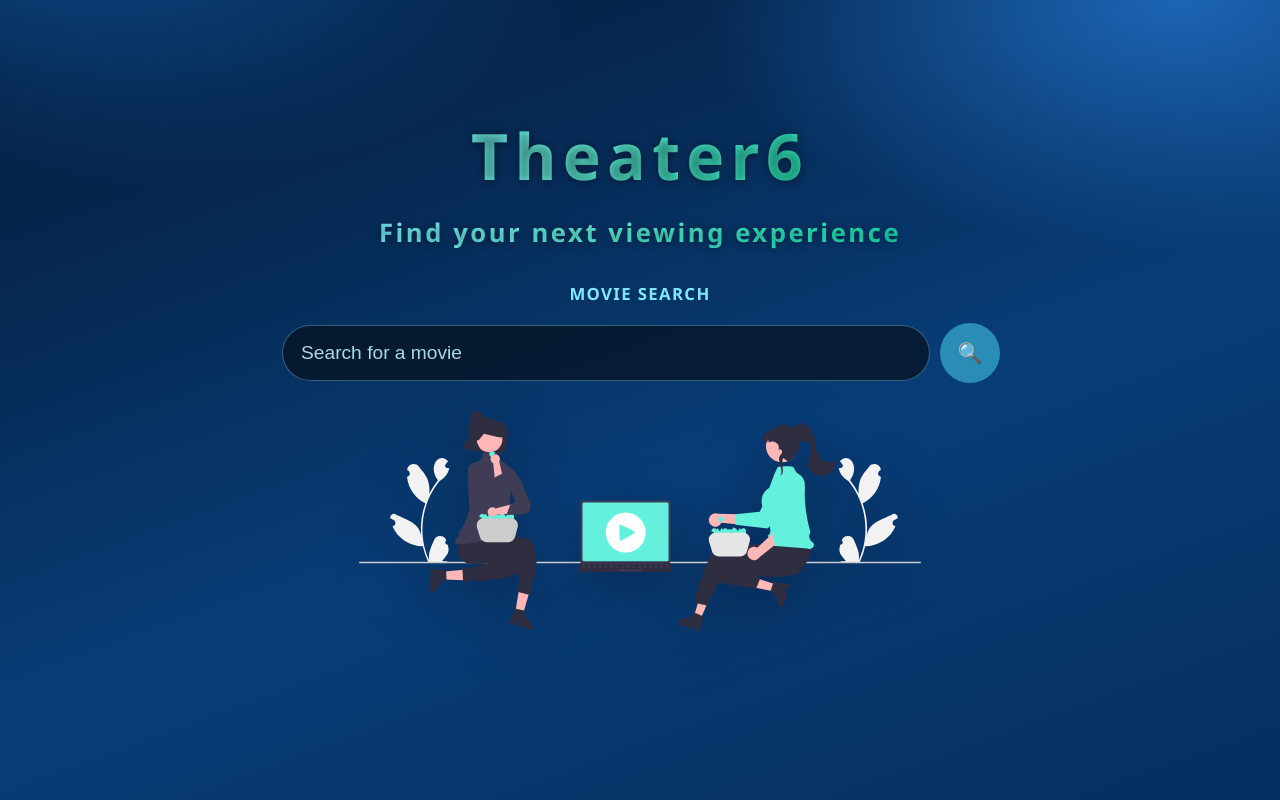
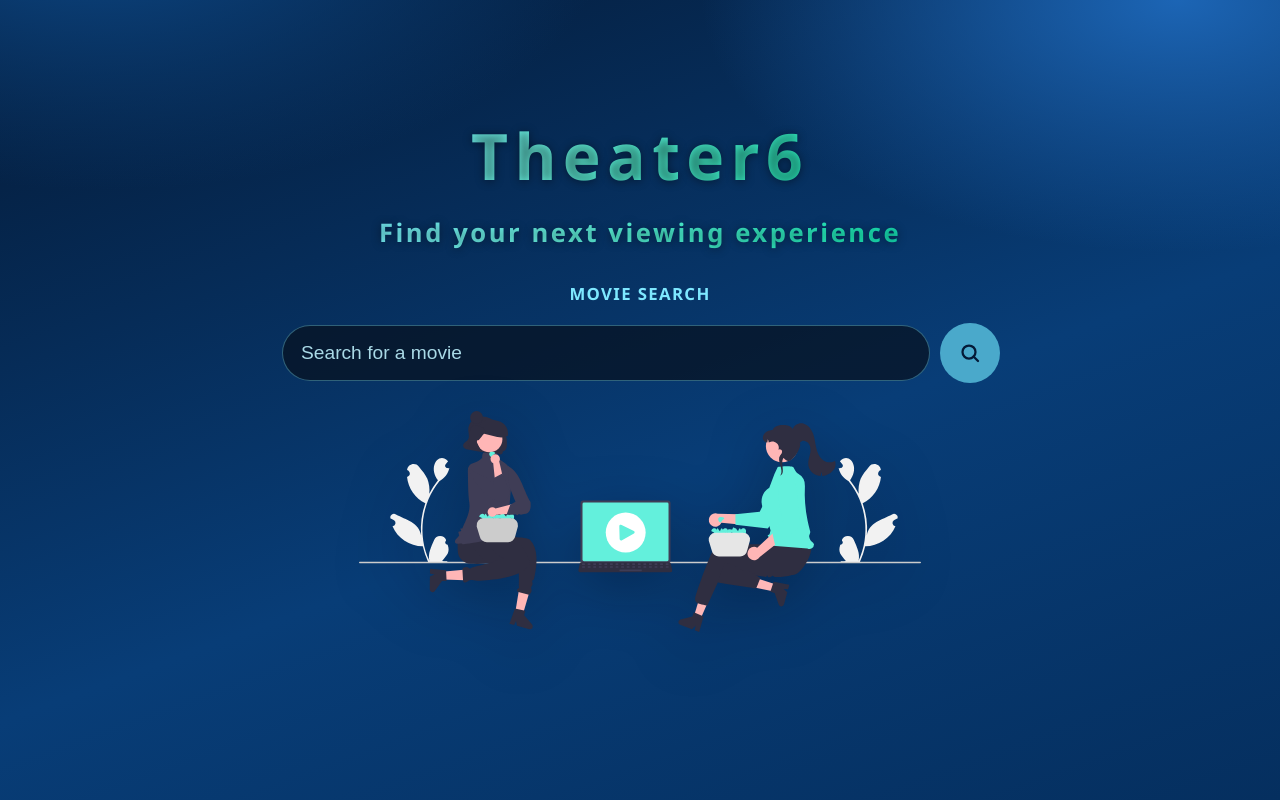
Before and after one commit to steven-frasica/theater-6-react, a React (Create React App) app: page / in a window 1280 px wide. Shown: the top 800 px of the page. Built offline with nearby package versions, Linux system fonts and the light colour scheme.

Commit message:
add comments

```diff
--- a/src/components/Footer/Footer.css
+++ b/src/components/Footer/Footer.css
@@ -1,3 +1,4 @@
+/* Shared footer backdrop keeps the site visually anchored without competing with content. */
 .footer {
   background:
     radial-gradient(
@@ -18,6 +19,7 @@
   padding: 8px 0 12px;
 }
 
+/* Centers footer content independently of the page content width above it. */
 .footer__inner {
   width: 100%;
   max-width: 1200px;
@@ -25,12 +27,14 @@
   padding: 0 clamp(20px, 4vw, 40px);
 }
 
+/* Stacked layout keeps the footer simple on both desktop and mobile. */
 .footer__stack {
   display: flex;
   flex-direction: column;
   align-items: center;
 }
 
+/* Logo wrapper preserves consistent hit area and spacing even though the image is decorative. */
 .footer__logo {
   display: flex;
   align-items: center;
@@ -40,6 +44,7 @@
   margin: 0;
 }
 
+/* Filter recolors the icon so it matches the site's blue-cyan palette. */
 .footer__img {
   width: 72px;
   height: 72px;
--- a/src/components/Footer/Footer.jsx
+++ b/src/components/Footer/Footer.jsx
@@ -1,5 +1,6 @@
 import "./Footer.css";
 
+// Global footer rendered once from App so it appears below every route.
 const Footer = () => {
   return (
     <footer className="footer">
@@ -13,6 +14,7 @@ const Footer = () => {
           <div className="footer__copyright">
             Copyright © 2026 Theater6 Steven Frasica
           </div>
+          {/* Attribution stays in the footer because the movie icon asset comes from Flaticon. */}
           <a
             className="footer__attribution"
             href="https://www.flaticon.com/free-icons/movie"
--- a/src/components/Home/Home.css
+++ b/src/components/Home/Home.css
@@ -1,3 +1,4 @@
+/* Full-screen hero shell for the landing page. */
 .home {
   min-height: 100vh;
   display: grid;
@@ -11,12 +12,14 @@
   color: #f4f8ff;
 }
 
+/* Centers the stacked headline, search form, and decorative image as one unit. */
 .home__hero {
   width: min(720px, 100%);
   text-align: center;
   transform: translateY(-28px);
 }
 
+/* Shared Theater6 brand treatment used to visually tie pages together. */
 .home__brand {
   margin: 0 0 16px;
   letter-spacing: 0.1em;
@@ -35,6 +38,7 @@
   text-shadow: 0 1px 10px rgba(0, 0, 0, 0.45);
 }
 
+/* Small label that introduces the search controls below the main headline. */
 .home__eyebrow {
   margin: 0 0 18px;
   color: #7ee8ff;
@@ -44,6 +48,7 @@
   text-transform: uppercase;
 }
 
+/* Primary message for the landing page. */
 .home__title {
   margin: 0 0 32px;
   font-size: clamp(1.2rem, 2vw, 3rem);
@@ -57,6 +62,7 @@
   line-height: 1.6;
 }
 
+/* Search input and submit button are laid out as a single control row on desktop. */
 .home__search {
   display: grid;
   grid-template-columns: 1fr auto;
@@ -64,6 +70,7 @@
   width: 100%;
 }
 
+/* Decorative image under the search form; it adds theme without affecting behavior. */
 .home__movie-image {
   width: min(600px, 78%);
   margin-top: 28px;
@@ -73,6 +80,7 @@
   filter: drop-shadow(0 16px 28px rgba(0, 8, 20, 0.3))
 }
 
+/* Input is visually blended into the page while still acting as the primary action field. */
 .home__input {
   width: 100%;
   padding: 16px 18px;
@@ -83,6 +91,7 @@
   font-size: 1.2rem;
 }
 
+/* Button carries the only explicit action on Home: move into the results route. */
 .home__button {
   width: 60px;
   height: 60px;
@@ -91,8 +100,8 @@
   justify-content: center;
   border: none;
   border-radius: 999px;
-  background: #2a8db5;
-  color: #f4f8ff;
+  background: #4aa9cb;
+  color: #041a37;
   font-size: 1.25rem;
   font-weight: 700;
   cursor: pointer;
@@ -101,18 +110,26 @@
 
 .home__button:hover {
   transform: translateY(-1px);
-  box-shadow: 0 10px 24px rgba(42, 141, 181, 0.32);
+  box-shadow: 0 10px 24px rgba(74, 169, 203, 0.34);
 }
 
 .home__button:active {
   transform: translateY(0);
 }
 
+/* Inline SVG uses currentColor so the icon can be themed from the button itself. */
 .home__button-icon {
-  line-height: 1;
+  width: 24px;
+  height: 24px;
+  fill: none;
+  stroke: currentColor;
+  stroke-width: 2.25;
+  stroke-linecap: round;
+  stroke-linejoin: round;
 }
 
 @media (max-width: 640px) {
+  /* Relax the upward offset and stack controls on smaller screens. */
   .home__hero {
     transform: translateY(-10px);
   }
--- a/src/components/Home/Home.jsx
+++ b/src/components/Home/Home.jsx
@@ -2,10 +2,12 @@ import { useState } from "react";
 import { useNavigate } from "react-router-dom";
 import './Home.css';
 
+// Landing page that collects the initial search term and routes into results.
 const Home = () => {
   const [searchTerm, setSearchTerm] = useState("");
   const navigate = useNavigate();
 
+  // The results page reads the query from the URL, so Home writes it there.
   const handleSubmit = (event) => {
     event.preventDefault();
 
@@ -23,14 +25,21 @@ const Home = () => {
         <h1 className="home__brand">Theater6</h1>
         <h1 className="home__title">Find your next viewing experience</h1>
         <p className="home__eyebrow">Movie Search</p>
+        {/* Controlled form keeps the input state in sync before routing to results. */}
         <form onSubmit={handleSubmit} className="home__search">
           <input type="text" className="home__input" value={searchTerm} onChange={(event) => setSearchTerm(event.target.value)} placeholder="Search for a movie"/>
           <button className="home__button" type="submit" aria-label="Search movies">
-  <span className="home__button-icon" aria-hidden="true">
-    🔍
-  </span>
-</button>
+            <svg
+              className="home__button-icon"
+              aria-hidden="true"
+              viewBox="0 0 24 24"
+            >
+              <circle cx="11" cy="11" r="6.5" />
+              <line x1="15.5" y1="15.5" x2="20" y2="20" />
+            </svg>
+          </button>
         </form>
+        {/* Decorative asset served from /public so it can be referenced by root-relative path. */}
         <img
           className="home__movie-image"
           src="/movie.svg"
--- a/src/components/MovieCard/MovieCard.css
+++ b/src/components/MovieCard/MovieCard.css
@@ -1,3 +1,4 @@
+/* Card wrapper establishes the containing block for the hover details overlay. */
 .movie-card {
   position: relative;
   align-self: start;
@@ -5,6 +6,7 @@
   border-radius: 12px;
 }
 
+/* Figure/media share the same clipping shape so poster edges stay consistent. */
 .movie-card__figure,
 .movie-card__media {
   margin: 0;
@@ -17,6 +19,7 @@
   height: 100%;
 }
 
+/* Fixed poster ratio keeps the grid stable even with mixed source image sizes. */
 .movie-card__media {
   width: 100%;
   min-height: 0;
@@ -26,6 +29,7 @@
   cursor: pointer;
 }
 
+/* Slight zoom on hover adds motion without moving the grid layout itself. */
 .movie-card__image {
   display: block;
   width: 100%;
@@ -44,6 +48,7 @@
   transform: translateY(0);
 }
 
+/* Hidden details panel fades in on hover instead of occupying permanent card space. */
 .movie-card__details {
   position: absolute;
   left: 8px;
--- a/src/components/MovieCard/MovieCard.jsx
+++ b/src/components/MovieCard/MovieCard.jsx
@@ -1,6 +1,7 @@
 import { useNavigate } from "react-router-dom";
 import "./MovieCard.css";
 
+// Presentational card plus navigation bridge from results into a movie detail route.
 const MovieCard = ({ movie, fallbackPoster, searchTerm }) => {
   const navigate = useNavigate();
 
@@ -8,6 +9,7 @@ const MovieCard = ({ movie, fallbackPoster, searchTerm }) => {
     return value && value !== "N/A" ? value : fallback;
   };
 
+  // Pass the current results URL along so MovieDetails can link back to the same search state.
   const trimmedSearch = searchTerm.trim();
   const backTo = trimmedSearch
     ? `/movie-results?search=${encodeURIComponent(trimmedSearch)}`
@@ -16,6 +18,7 @@ const MovieCard = ({ movie, fallbackPoster, searchTerm }) => {
   return (
     <div
       className="movie-card"
+      // Route state preserves search context without needing a global store.
       onClick={() =>
         navigate(`/movie/${movie.imdbID}`, {
           state: { backTo },
--- a/src/components/Movies/Movies.css
+++ b/src/components/Movies/Movies.css
@@ -1,3 +1,4 @@
+/* Results grid expands and collapses based on available width. */
 #movie-grid {
   display: grid;
   grid-template-columns: repeat(auto-fit, minmax(180px, 1fr));
@@ -9,6 +10,7 @@
   gap: 4px;
 }
 
+/* Shared container for empty, loading, and no-results states. */
 .movie-grid-message-container {
   display: flex;
   justify-content: center;
@@ -19,6 +21,7 @@
   box-shadow: 0 10px 26px rgba(0, 6, 18, 0.35);
 }
 
+/* Message text doubles as copy for both neutral and loading-adjacent states. */
 .movie-grid-message {
   display: inline-flex;
   align-items: center;
@@ -30,12 +33,14 @@
   text-align: center;
 }
 
+/* Spinner row is only used while Movies.jsx is fetching data. */
 .movie-grid-loading {
   display: inline-flex;
   align-items: center;
   gap: 10px;
 }
 
+/* Simple border spinner keeps loading visuals consistent with the app palette. */
 .movie-grid-spinner {
   width: 22px;
   height: 22px;
@@ -51,6 +56,7 @@
   }
 }
 
+/* Small info badge used in the empty and no-results states. */
 .movie-grid__message-icon {
   width: 20px;
   height: 20px;
--- a/src/components/Navbar/Navbar.jsx
+++ b/src/components/Navbar/Navbar.jsx
@@ -2,6 +2,7 @@ import React from "react";
 import { Link } from "react-router-dom";
 import "./Navbar.css";
 
+// Results-page header. It stays dumb: Movies owns the state and passes handlers in.
 const Navbar = ({
   searchTerm,
   onSearchChange,
@@ -11,6 +12,7 @@ const Navbar = ({
 }) => {
   return (
     <div className="nav">
+      {/* Direct route back to Home; unlike MovieDetails, results do not need route state. */}
       <Link className="nav__home-link" to="/">
       ← Back to Home
       </Link>
@@ -18,6 +20,7 @@ const Navbar = ({
       <h2>Search for your next viewing experience</h2>
       <div className="nav__controls">
         <div className="search-bar">
+          {/* Controlled input stays synced with the query state in Movies.jsx. */}
           <input
             id="search-input"
             value={searchTerm}
@@ -25,10 +28,12 @@ const Navbar = ({
             onChange={onSearchChange}
             placeholder="Type to Search"
           />
+          {/* Clear button resets both the input and the current sort in the parent page. */}
           <button className="search-bar__clear" onClick={clearSearch}>
             &times;
           </button>
         </div>
+        {/* Sort only reorders already-fetched movies; it does not trigger a new API request. */}
         <select name="sort" id="sort-select" className="sort-select" value={sortValue} onChange={onSortChange}>
           <option value="" disabled>
             Sort
```
Also changed, not shown: src/components/MovieDetails/MovieDetails.css (+12 -0 lines), src/components/MovieDetails/MovieDetails.jsx (+8 -0 lines), src/components/Movies/Movies.jsx (+10 -0 lines), src/components/Navbar/Navbar.css (+9 -1 lines).
